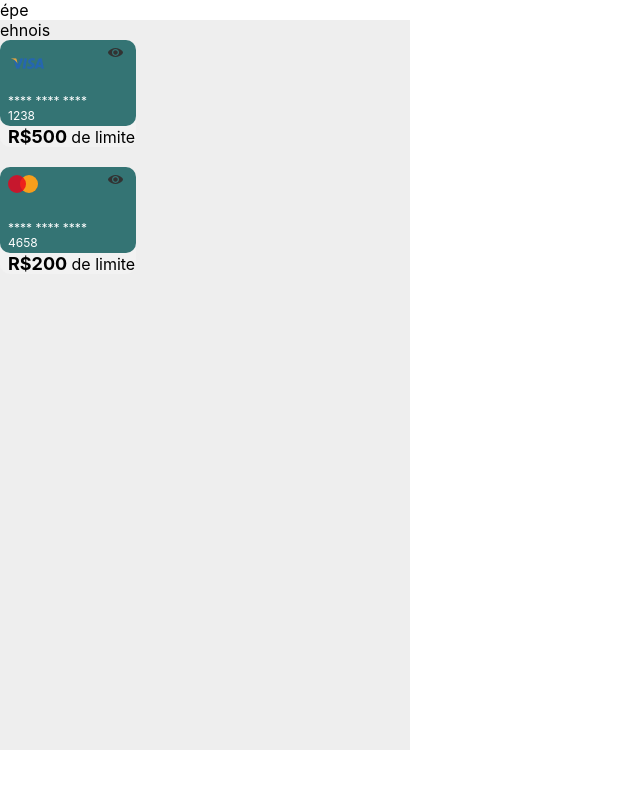
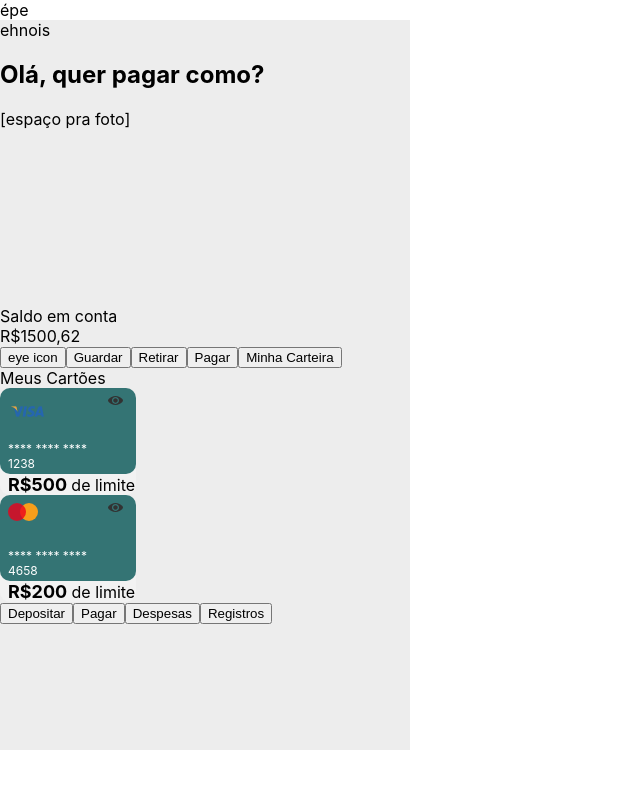
Before and after one commit to Devs-IO/megahack-web-test, a React (Create React App) app: page / in a window 1280 px wide. Shown: the top 788 px of the page, without its empty margins (0-640 px from the left). Built offline with nearby package versions, Linux system fonts and the light colour scheme.

Commit message:
markup da  home

```diff
--- a/src/pages/Home/index.jsx
+++ b/src/pages/Home/index.jsx
@@ -1,19 +1,37 @@
-import React from 'react'
-import Card from '../../components/Card'
-import './styles.scss'
+import React from "react";
+import Card from "../../components/Card";
+import "./styles.scss";
 
 export default function Home() {
-    return (
-        <div className="home">
-            ehnois
+  return (
+    <div className="home">
+      ehnois
+      <div className="header">
+        <h2>Olá, quer pagar como?</h2>
 
-            <div className="header">
+        <div className="foto">[espaço pra foto]</div>
+      </div>
+      <div className="saldo-container">
+        <div>Saldo em conta</div>
+        <div>R$1500,62</div>
+        <button>eye icon</button>
+        {/* progress bar */}
 
-            </div>
+        <button>Guardar</button>
+        <button>Retirar</button>
+        <button>Pagar</button>
+        <button>Minha Carteira</button>
+      </div>
+      <div className="cards-container">
+        <div>Meus Cartões</div>
+        <Card type="visa" end="1238" limit={500} />
+        <Card type="master" end="4658" limit={200} />
+      </div>
 
-            <Card type="visa" end="1238" limit={500}/>
-            <br/>
-            <Card type="master" end="4658" limit={200}/>
-        </div>
-    )
+      <button>Depositar</button>
+      <button>Pagar</button>
+      <button>Despesas</button>
+      <button>Registros</button>
+    </div>
+  );
 }
--- a/src/pages/Home/styles.scss
+++ b/src/pages/Home/styles.scss
@@ -1,9 +1,11 @@
 .home {
     width: 410px;
     height: 730px;
-    background-color: #eee;
+    background-color: #ededed;
 
     .header {
         width: 100%;
+        height: 246px;
+        background-color: rgb(237, 237, 237);
     }
 }
```
